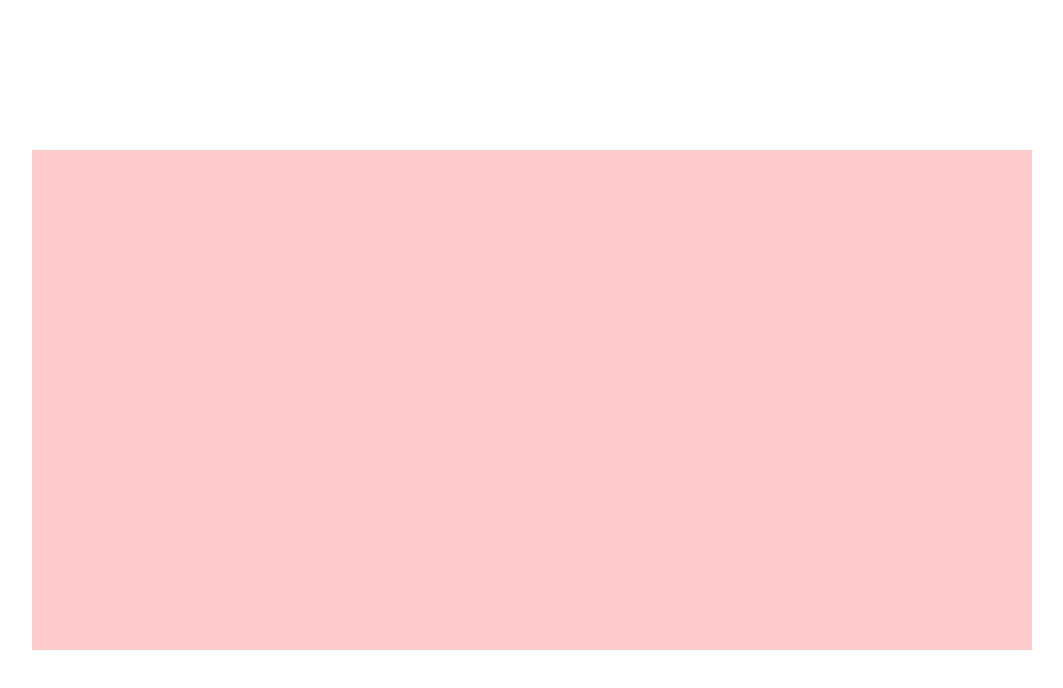
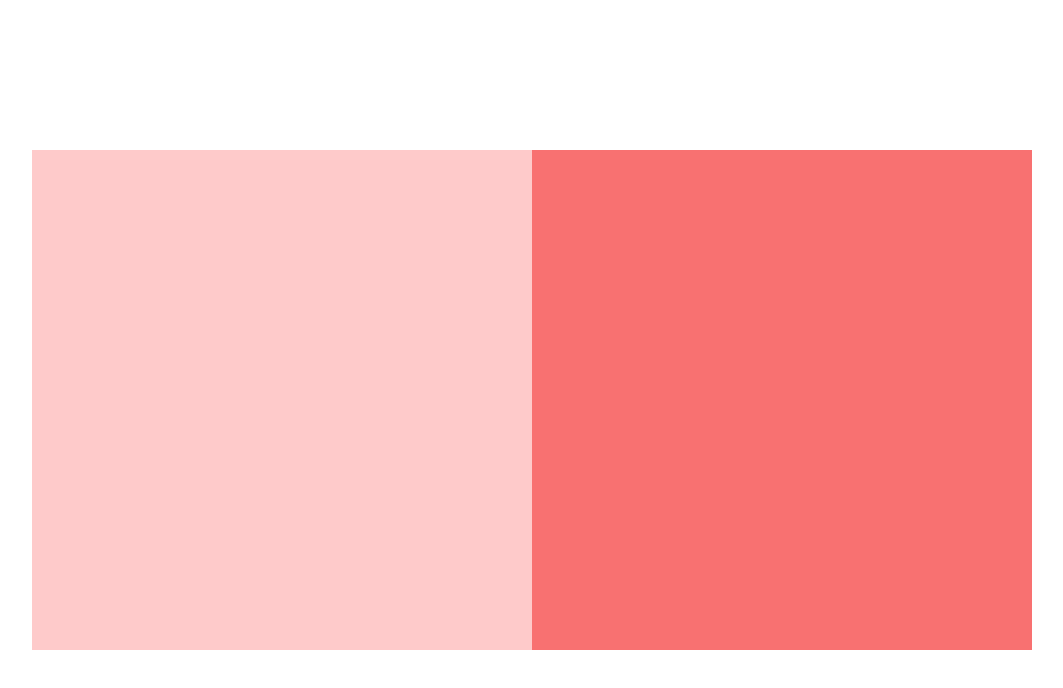
Before and after one commit to Tine0814/ToDoList-MernStack, a React (Vite) app: page / in a window 1280 px wide. Shown: the top 688 px of the page, without its empty margins (108-1171 px from the left). Built offline with nearby package versions, Linux system fonts and the light colour scheme.

Commit message:
second commit

```diff
--- a/src/pages/auth/LoginRegister.jsx
+++ b/src/pages/auth/LoginRegister.jsx
@@ -4,7 +4,9 @@ const LoginRegister = () => {
   return (
     <>
       <div className="w-full h-screen grid place-items-center p-10">
-        <div className="bg-red-200 h-[500px] w-[1000px]"></div>
+        <div className="relative bg-red-200 h-[500px] w-[1000px]">
+          <div className="absolute bg-red-400 h-[500px] w-[50%] right-0"></div>
+        </div>
       </div>
     </>
   );
```
